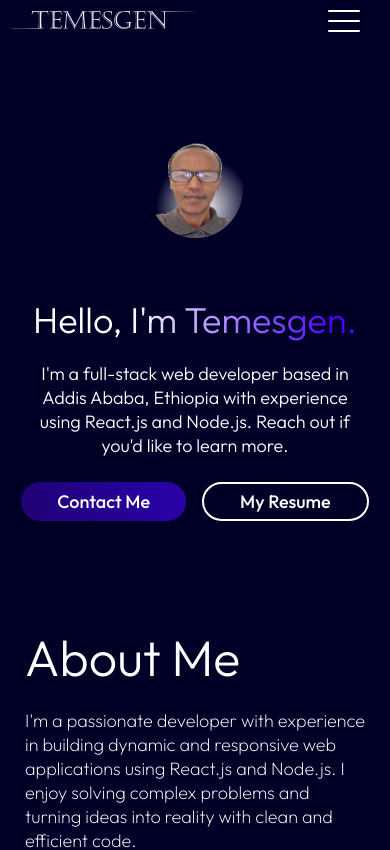
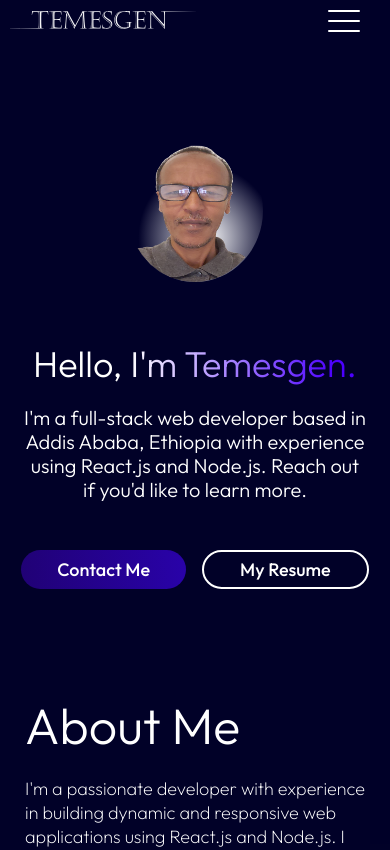
Before and after one commit to Temesgen123/temsgnportfolio, a React (Vite) app: page / in a window 390 px wide. Shown: the top 850 px of the page. Built offline with nearby package versions, Linux system fonts and the light colour scheme.

Commit message:
edited hero section paragraph

```diff
--- a/src/Components/Hero/Hero.css
+++ b/src/Components/Hero/Hero.css
@@ -70,7 +70,7 @@
   }
   .hero img {
     margin-top: 64px;
-    width: 25%;
+    width: 36%;
   }
   .hero h1 {
     margin-top: 40px;
@@ -80,7 +80,7 @@
   }
   .hero p {
     width: 90%;
-    font-size: 18px;
+    font-size: 20px;
     line-height: 24px;
     margin: 0px 0px;
   }
@@ -88,6 +88,7 @@
     gap: 16px;
     font-size: 18px;
     font-weight: 500;
+    margin-top: 24px;
     margin-bottom: 50px;
   }
   .hero-connect {
```
